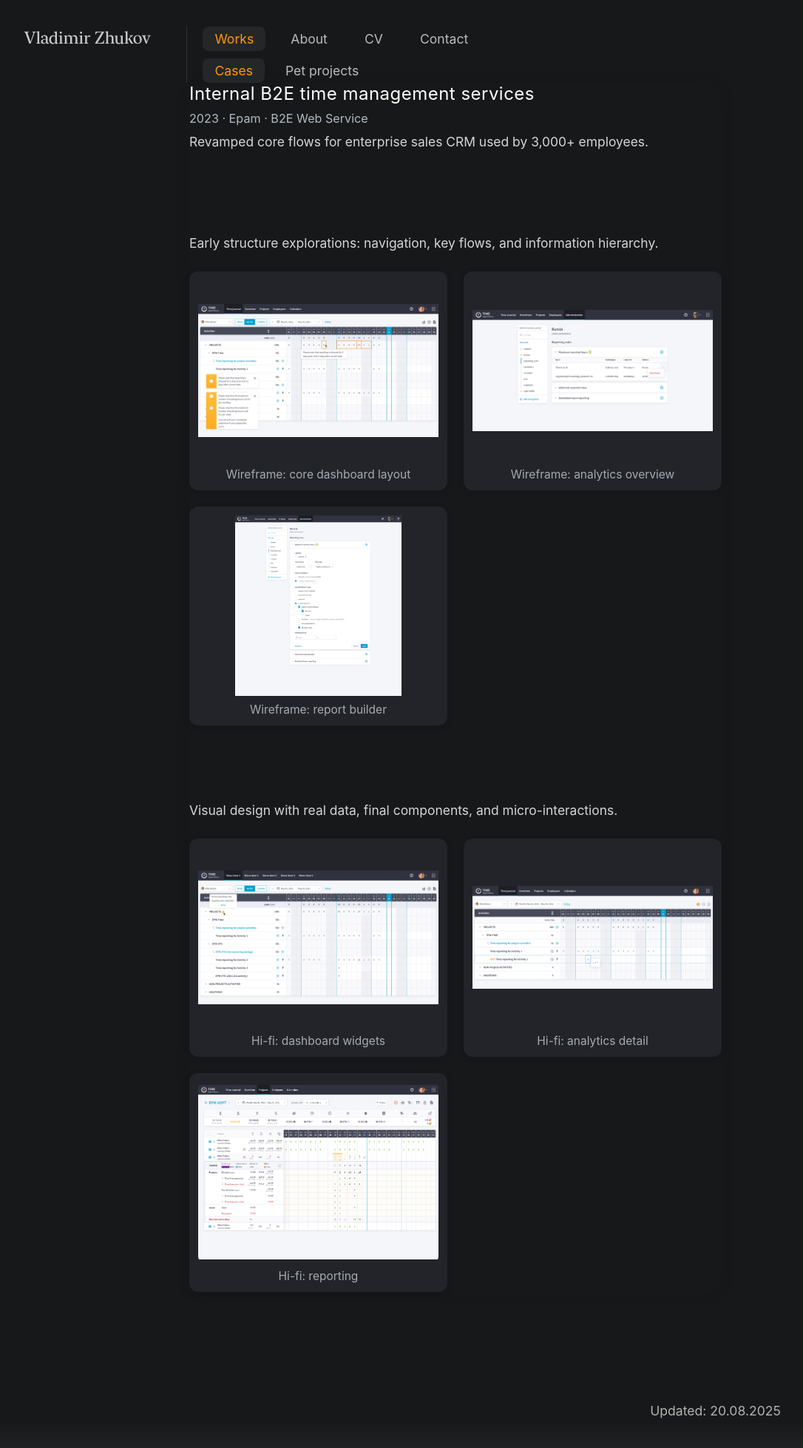
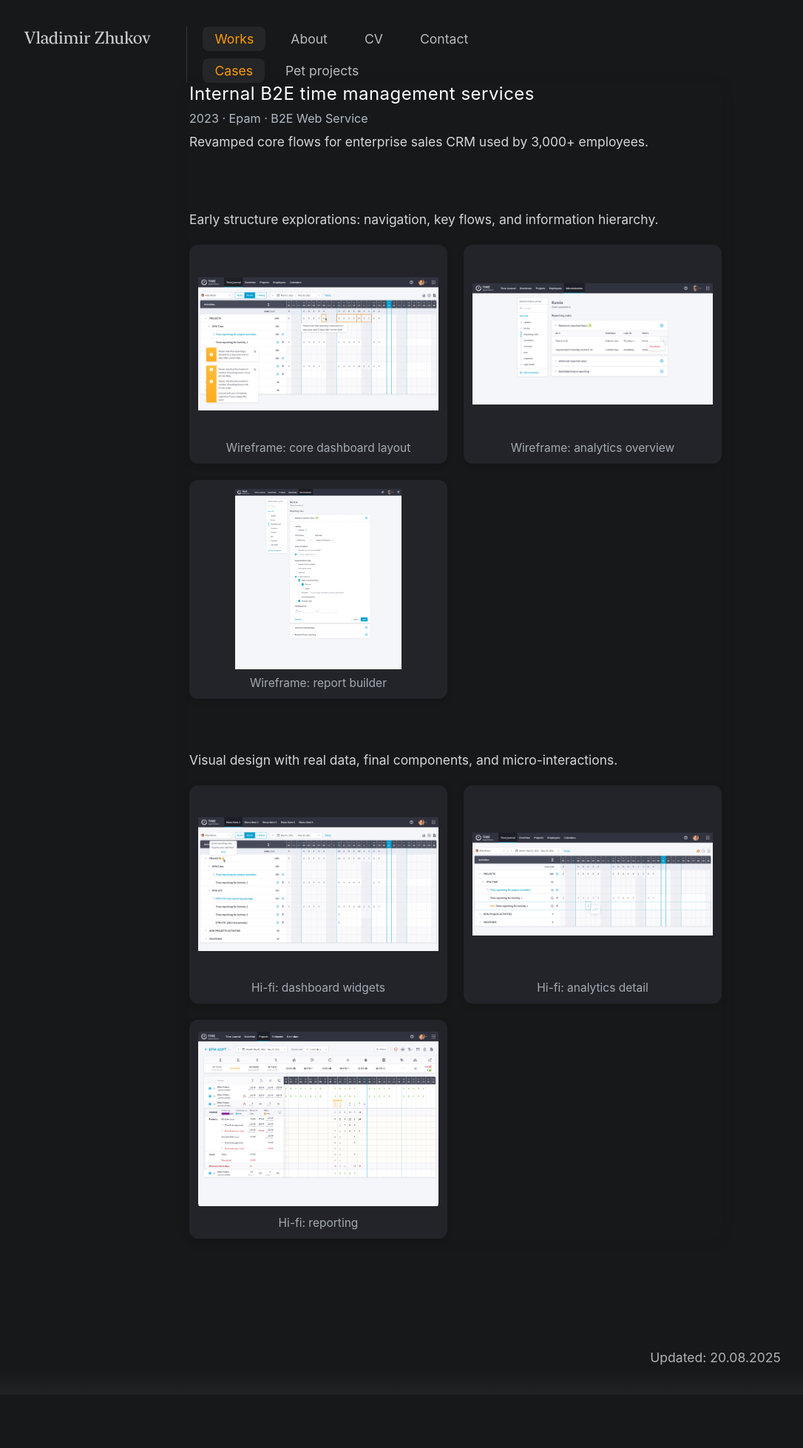
Before and after one commit to uxiscool/experience, a Jekyll site: the page built from cases.md, in a window 1280 px wide. Shown: the whole page at 74% size, without its empty margins (24-1110 px from the left). Built offline with Jekyll 4.4.1, drawn with Linux system fonts in a browser that asks for light colours; after the commit the page ends 1886 px from its top, so only the background shows below that.

Commit message:
Add files via upload

```diff
--- a/css/main.css
+++ b/css/main.css
@@ -352,14 +352,13 @@ section { padding-top: 2rem; }
   font-size: 1.09rem;
   color: #e2e5e7;
   opacity: .93;
-  margin-top: 80px;   /* заданный зазор перед блоком этапа */
+  margin-top: 48px;   /* заданный зазор перед блоком этапа */
 }
 
 /* Галерея кейса: авто-подбор на ≥1200px, ниже — контролируемая лесенка */
 .case-gallery {
   display: grid;
   gap: 22px;
-  margin-top: 4px;
   /* по умолчанию — два столбца (980–1199px) */
   grid-template-columns: repeat(2, minmax(0, 1fr));
 }
```
